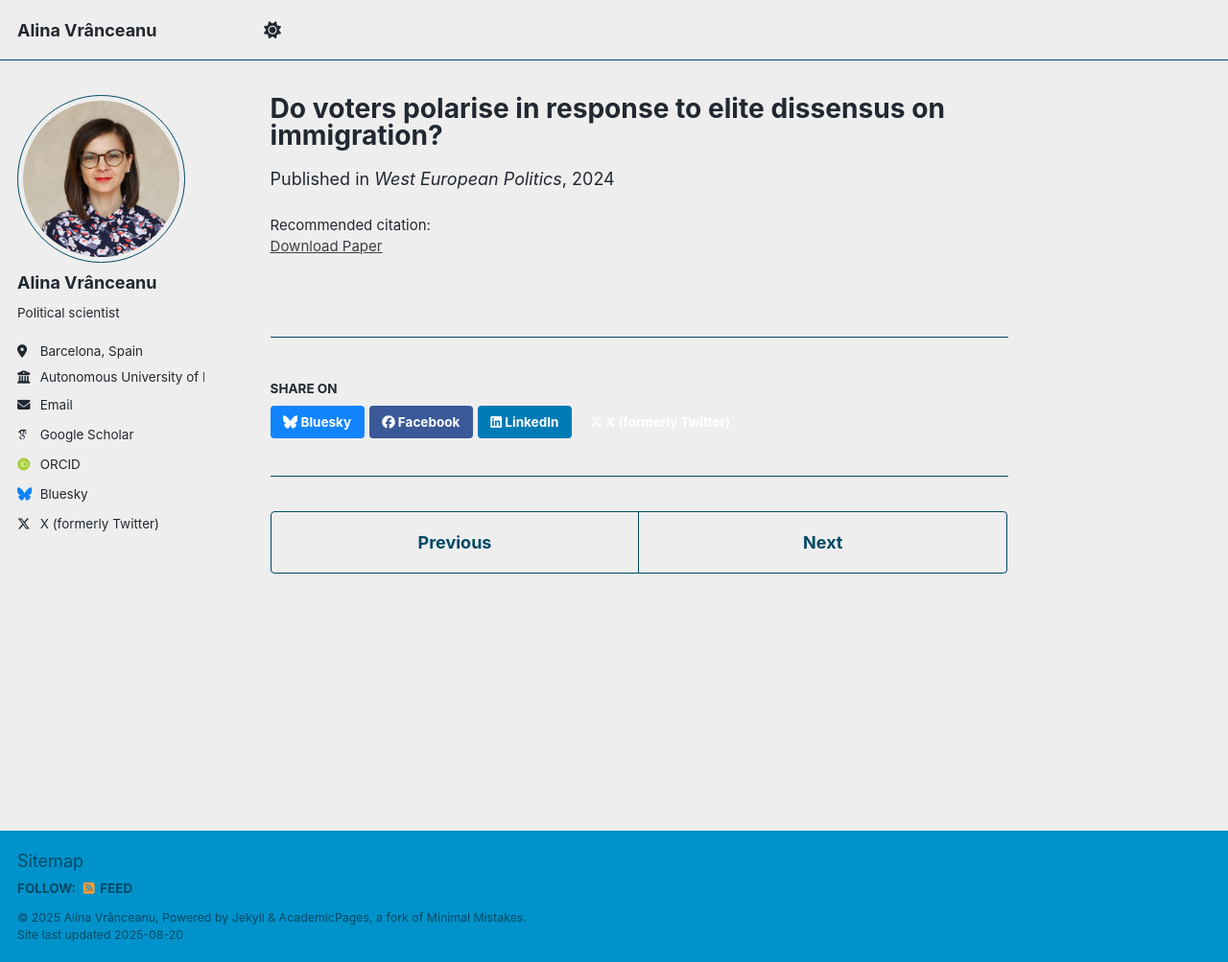
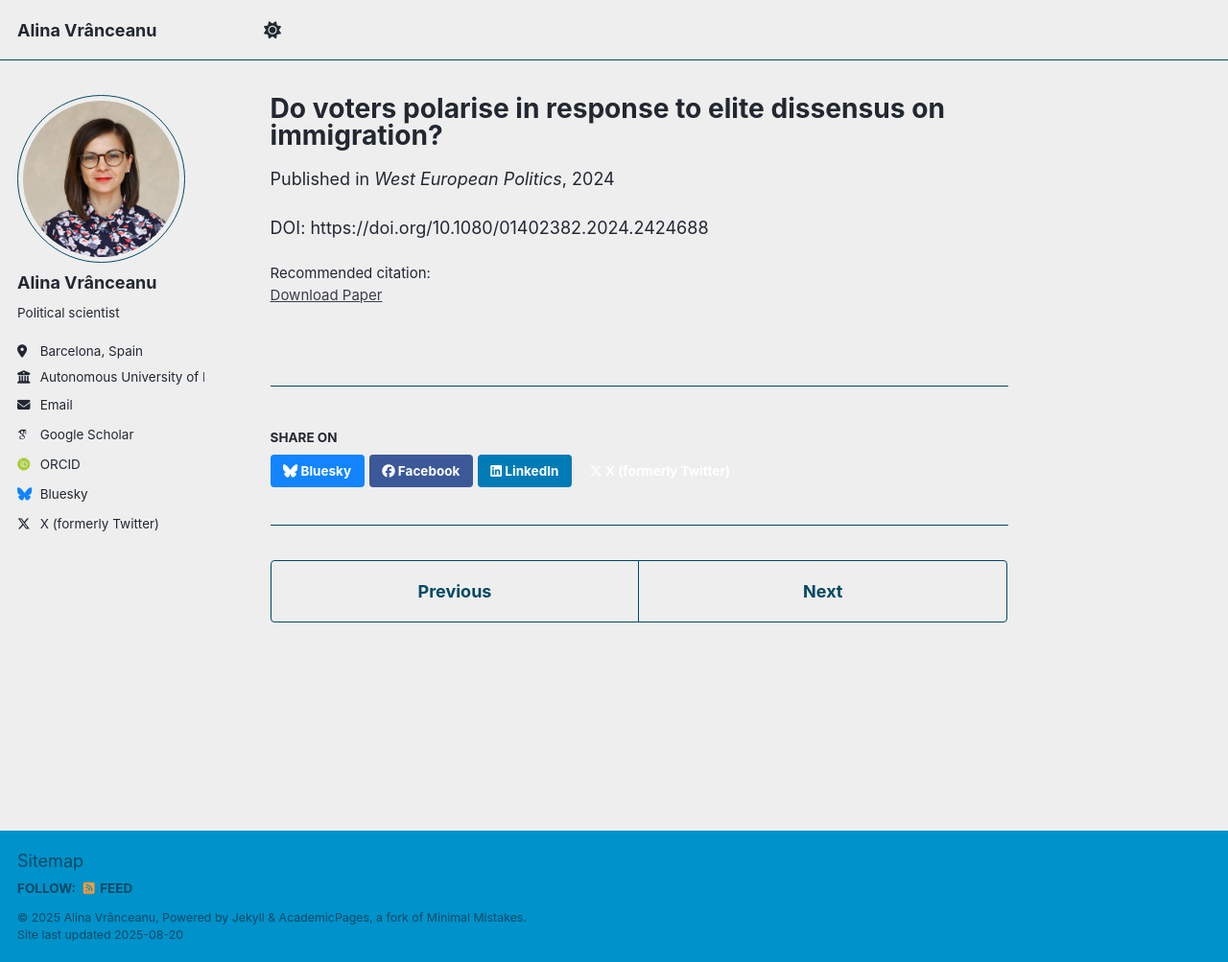
Before and after one commit to alinavranceanu/alinavranceanu.github.io, a Jekyll site: the page built from _publications/2024-Vranceanu-WEP.md, in a window 1280 px wide and 1003 px high. Shown: the whole window at 96% size. Built offline with Jekyll 4.4.1, drawn with Linux system fonts in a browser that asks for light colours; some web fonts are replaced; a script that is not in the unit is left out; part of the change alters nothing that is shown.

Commit message:
Update 2024-Vranceanu-WEP.md

```diff
--- a/_publications/2024-Vranceanu-WEP.md
+++ b/_publications/2024-Vranceanu-WEP.md
@@ -9,3 +9,5 @@ venue: 'West European Politics'
 paperurl: ''
 citation: ''
 ---
+
+DOI: https://doi.org/10.1080/01402382.2024.2424688
```
